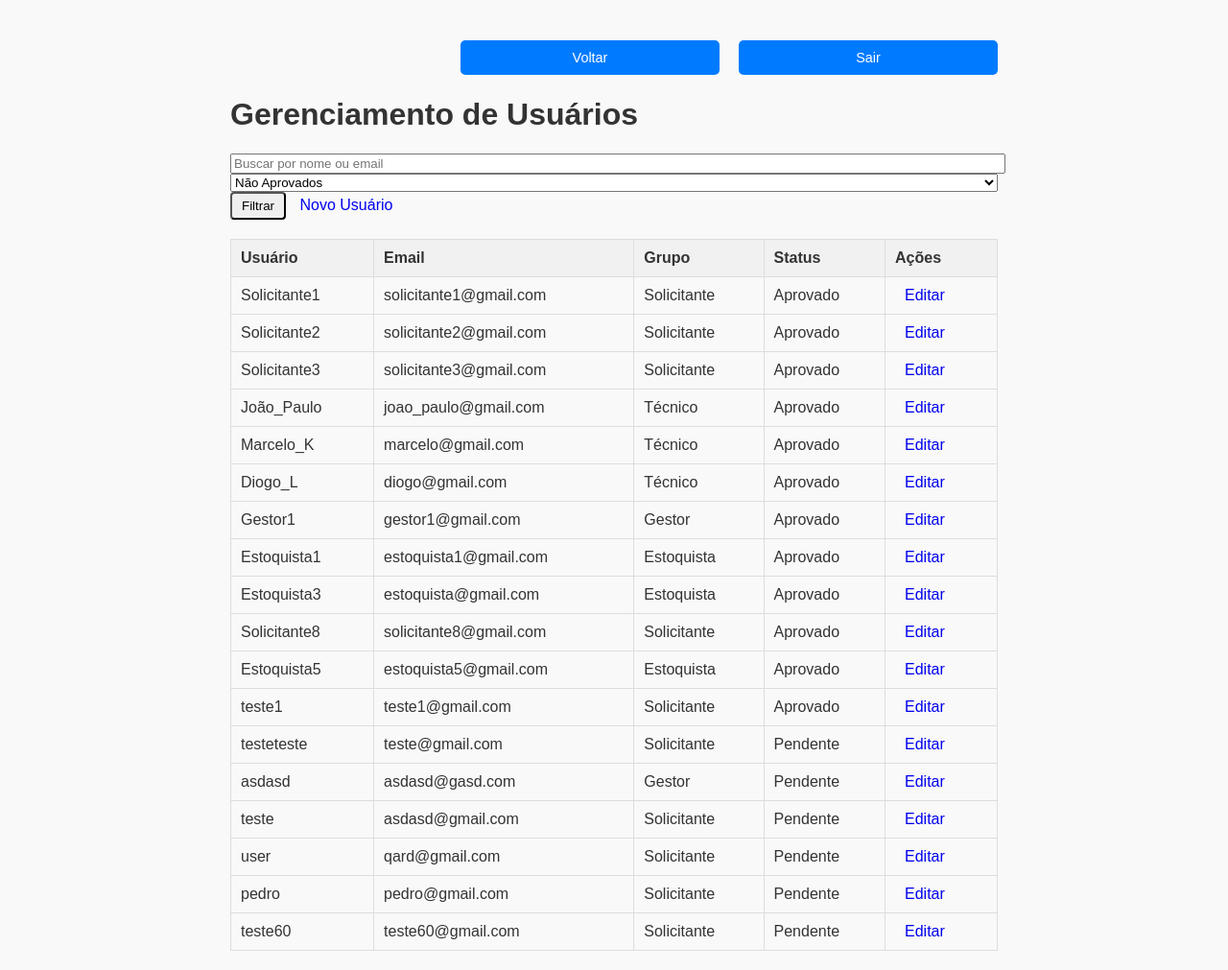
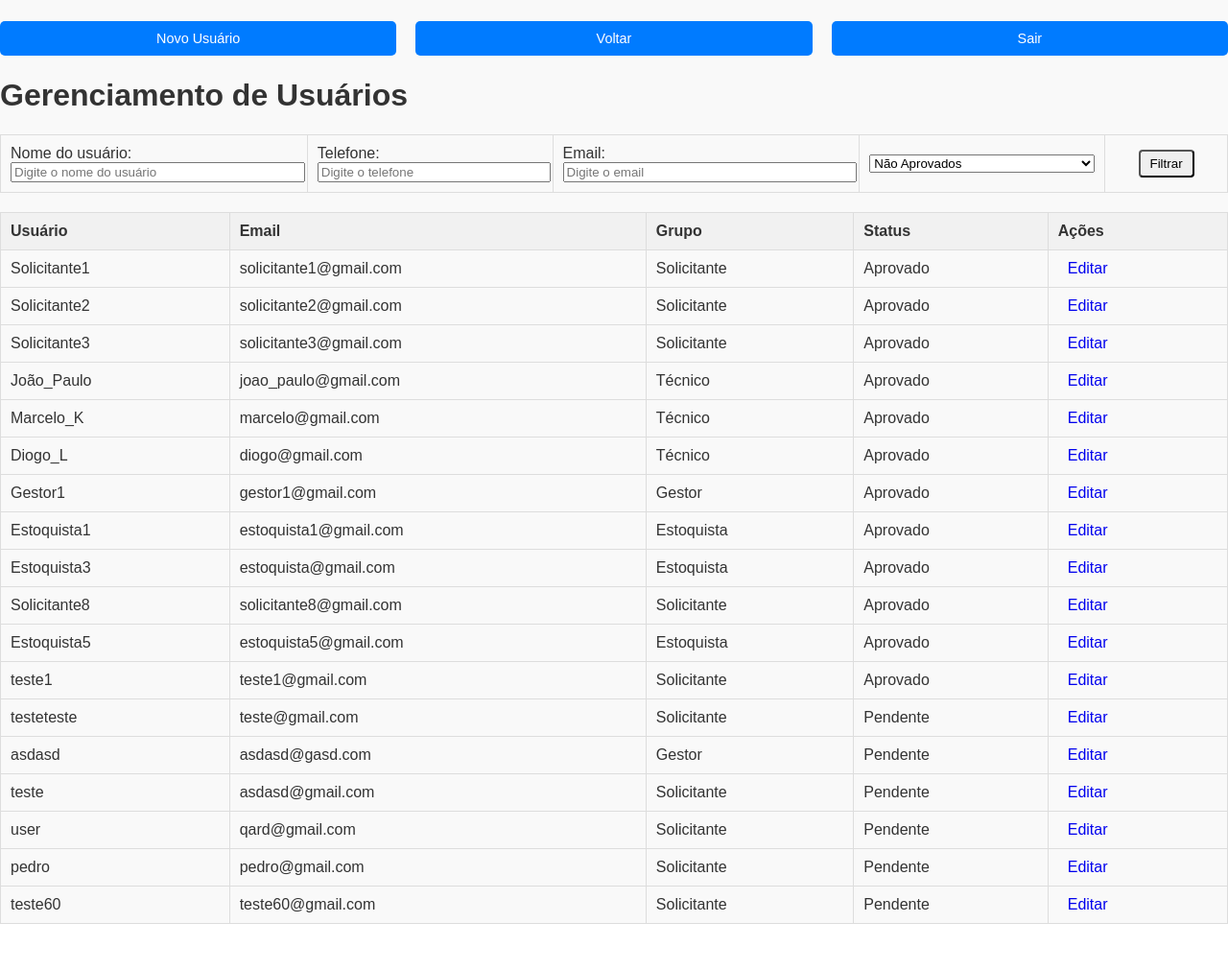
Before and after one commit to AlcedirFinkler/cliente1, a Django app: template gestao_usuarios_admin/templates/listar_pendentes.html in a window 1280 px wide. Shown: the part 70-1081 px from the top of the page at 96% size. After the commit the page ends 1033 px from the top, so only its background shows below. Run offline with Django 5.2, Linux system fonts and the light colour scheme; data comes from the database, SQL or seed files in the repository; both versions use the stored data as it was after the commit; tables that the repository leaves empty hold one stand-in row (values such as "Sample post"); the template is opened without the code that fills it: values that come from a table or form of the project are taken from there, most other values are stand-ins (such as "Sample title", 1, 10 or a date in 2020).

Commit message:
Deixado consistente o front-end do gerenciamento de usuários
Gestão de fornecedores, equipamentos etc agora possuem a mesma tabela.
Arrumado alguns equívocos sobre consistência entre páginas.

```diff
--- a/gestao_usuarios_admin/templates/listar_pendentes.html
+++ b/gestao_usuarios_admin/templates/listar_pendentes.html
@@ -1,19 +1,42 @@
 {% extends 'base.html' %}  <!-- Assumindo que você tem um template base -->
 
 {% block content %}
-<div class="container">
+
 
 <div class="actions" style="display: flex; justify-content: flex-end; align-items: center; height: 5vh;">
+    <a href="{% url 'criar_usuario' %}" class="action-link">Novo Usuário</a>
     <a href="{% url 'modulos' %}" class="action-link">Voltar</a>
     <a href="{% url 'login' %}" class="action-link">Sair</a>
     </div>
 <h1>Gerenciamento de Usuários</h1>
 
-    <form method="get" class="mb-4">
-        <div class="row">
-            <div class="col-md-6">
-                <input type="text" name="q" class="form-control" placeholder="Buscar por nome ou email" value="{{ query }}">
+<table class="tabela-sem-divisoes", style="border: none">
+    <form method="get" action="{% url 'CadFornecedor' %}">
+        <!-- Filtro: Nome do Fornecedor -->
+        <td style="width: 25%">
+            <div>
+                <label for="fornecedor">Nome do usuário:</label>
+                <input type="text" name="usuario" id="usuario" placeholder="Digite o nome do usuário">
             </div>
+        </td>
+
+            <!-- Filtro: Telefone -->
+            <td style="width: 20%">
+                <div>
+                    <label for="telefone">Telefone:</label>
+                    <input type="text" name="telefone" id="telefone" placeholder="Digite o telefone">
+                </div>
+            </td>
+
+        <!-- Filtro: Email -->
+        <td style="width: 25%">
+            <div>
+                <label for="email">Email:</label>
+                <input type="text" name="email" id="email" placeholder="Digite o email">
+            </div>
+        </td>
+
+        <td style="width: 20%">
             <div class="col-md-3">
                 <select name="status" class="form-control">
                     <option value="">Todos os Status</option>
@@ -21,12 +44,17 @@
                     <option value="nao_aprovados" {% if status == 'nao_aprovados' %}selected{% endif %}>Não Aprovados</option>
                 </select>
             </div>
-            <div class="col-md-3">
+        </td>
+
+        <!-- Botão "Filtrar" -->
+        <td style="width: 10%">
+            <div style="text-align: center;">
                 <button type="submit" class="btn btn-primary">Filtrar</button>
-                <a href="{% url 'criar_usuario' %}" class="btn btn-success ml-2">Novo Usuário</a>
             </div>
+        </td>
+    </form>
+    </table>
 </div>
-    </form>
 
 <table class="table table-striped">
     <thead>
@@ -62,5 +90,4 @@
         {% endfor %}
     </tbody>
 </table>
-</div>
 {% endblock %}
```
Also changed, not shown: db.sqlite3. Lines whose indentation alone changed are shown as unchanged.
